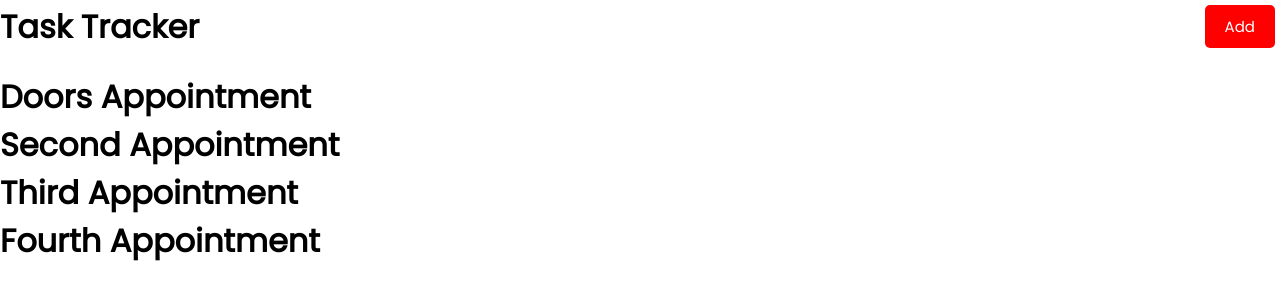
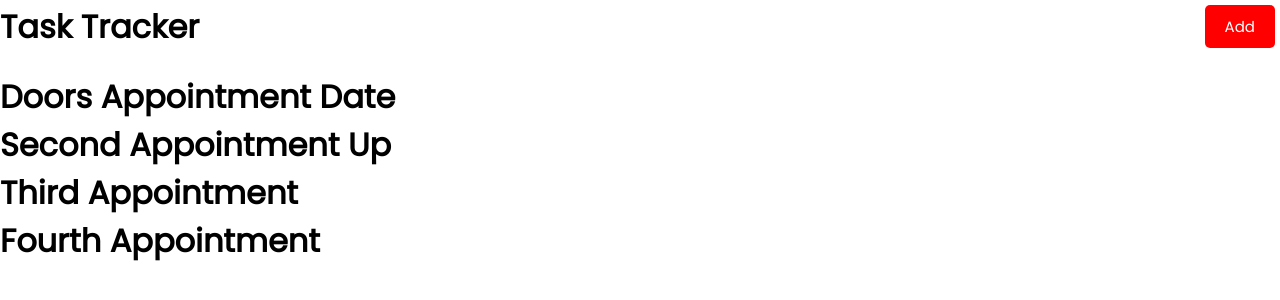
Before and after one commit to mishs/react-task-tracker-practise, a React (Create React App) app in the folder react-task-tracker-tm-ap28-12/: page / in a window 1280 px wide. Shown: the top 300 px of the page. Built offline with nearby package versions, Linux system fonts and the light colour scheme.

Commit message:
Accessing data and displaying it from state using setState

```diff
--- a/react-task-tracker-tm-ap28-12/src/components/Tasks.js
+++ b/react-task-tracker-tm-ap28-12/src/components/Tasks.js
@@ -1,13 +1,16 @@
-const tasksListed = [
+import { useState } from 'react'
+
+const Tasks = () => {
+    const [tasksListed, setTask ] = useState([
         {
             id: 1,
-        chore: 'Doors Appointment',
+            chore: 'Doors Appointment Date',
             date: '28 Feb 2020',
             status: 'Done'
         },
         {
             id: 2,
-        chore: 'Second Appointment',
+            chore: 'Second Appointment Up',
             date: '28 Feb 2020'
         },
         {
@@ -20,10 +23,7 @@ const tasksListed = [
             chore: 'Fourth Appointment',
             date: '28 Feb 2020'
         }
-]
-
-const Tasks = () => {
-
+    ])
     return (
         // ALWAYS REMEMBER, HERE RETURNS OBJECT, SO CURLY BRACKETS INSIDE
         <div>
```
Lines whose indentation alone changed are shown as unchanged.
